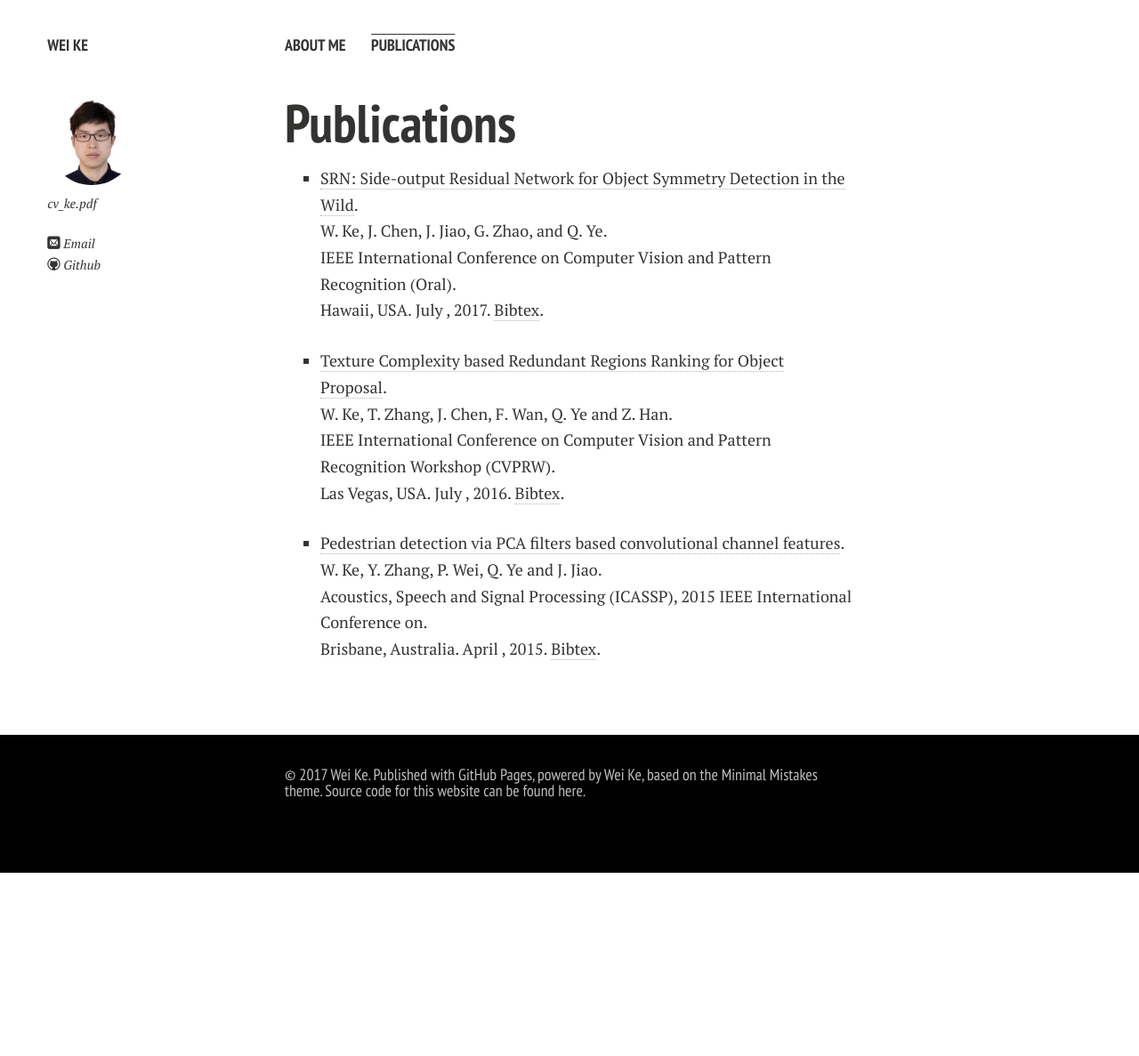
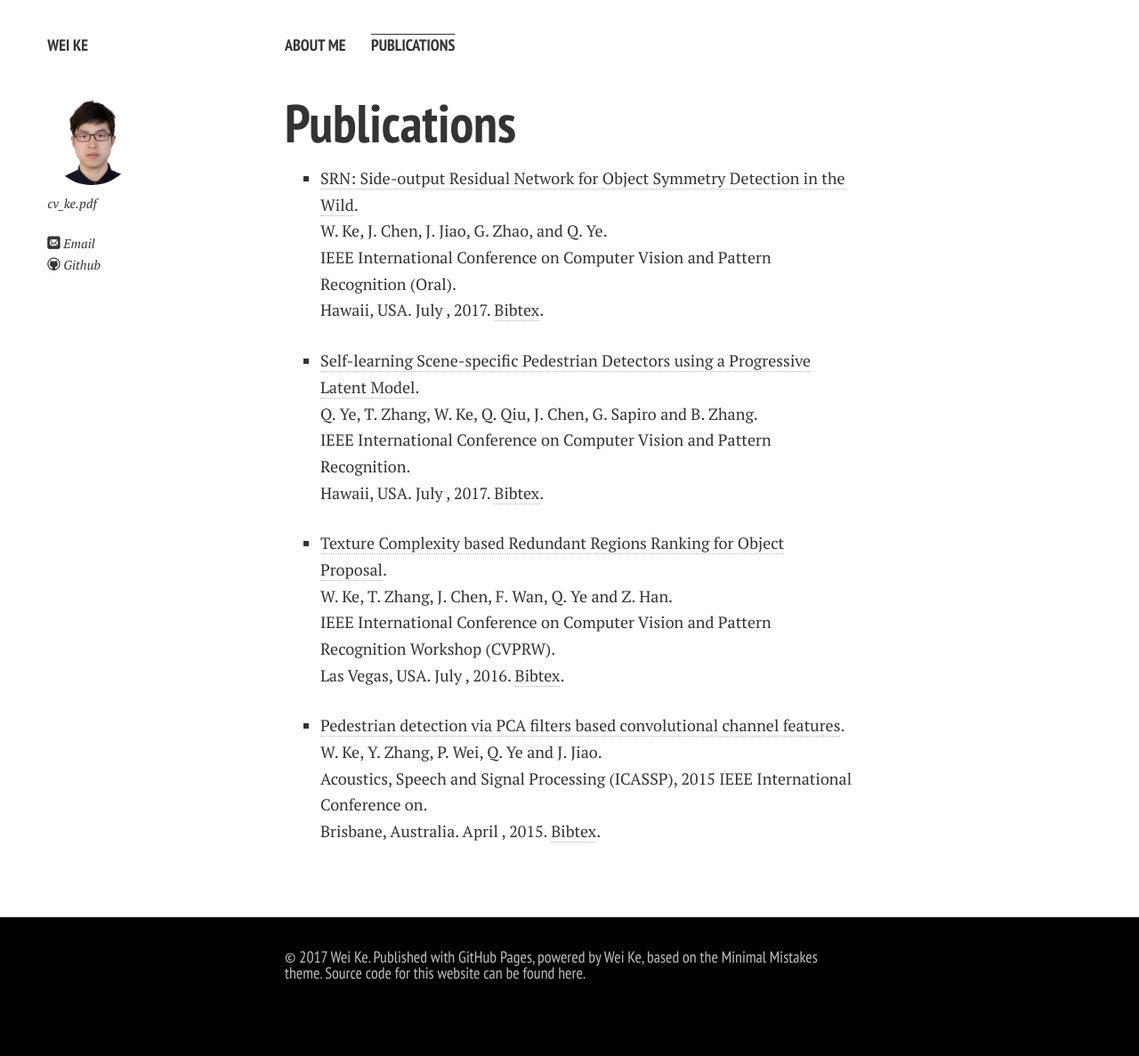
Before and after one commit to KevinKecc/kevinkecc.github.com, a Jekyll site: the page built from publications.md, in a window 1280 px wide. Shown: the whole page at 89% size. Built offline with Jekyll 4.4.1, drawn with Linux system fonts in a browser that asks for light colours; nearby versions of some CDN libraries; before the commit the page ends 981 px from its top, so only the background shows below that.

Commit message:
Update publications.md

```diff
--- a/publications.md
+++ b/publications.md
@@ -13,6 +13,16 @@ pubs:
     url: https://arxiv.org/abs/1703.02243
     bibtex: ke2017srn.bib
     code: https://github.com/KevinKecc/SRN
+
+  - author: "Q. Ye, T. Zhang, W. Ke, Q. Qiu, J. Chen, G. Sapiro and B. Zhang"
+    title: "Self-learning Scene-specific Pedestrian Detectors using a Progressive Latent Model"
+    keywords: "self-learning"
+    month: "July "
+    year: "2017"
+    address: "Hawaii, USA"
+    booktitle: "IEEE International Conference on Computer Vision and Pattern Recognition"
+    url: https://arxiv.org/abs/1611.07544
+    bibtex: ye2017sl.bib
 
   - author: "W. Ke, T. Zhang, J. Chen, F. Wan, Q. Ye and Z. Han"
     title: "Texture Complexity based Redundant Regions Ranking for Object Proposal"
```
